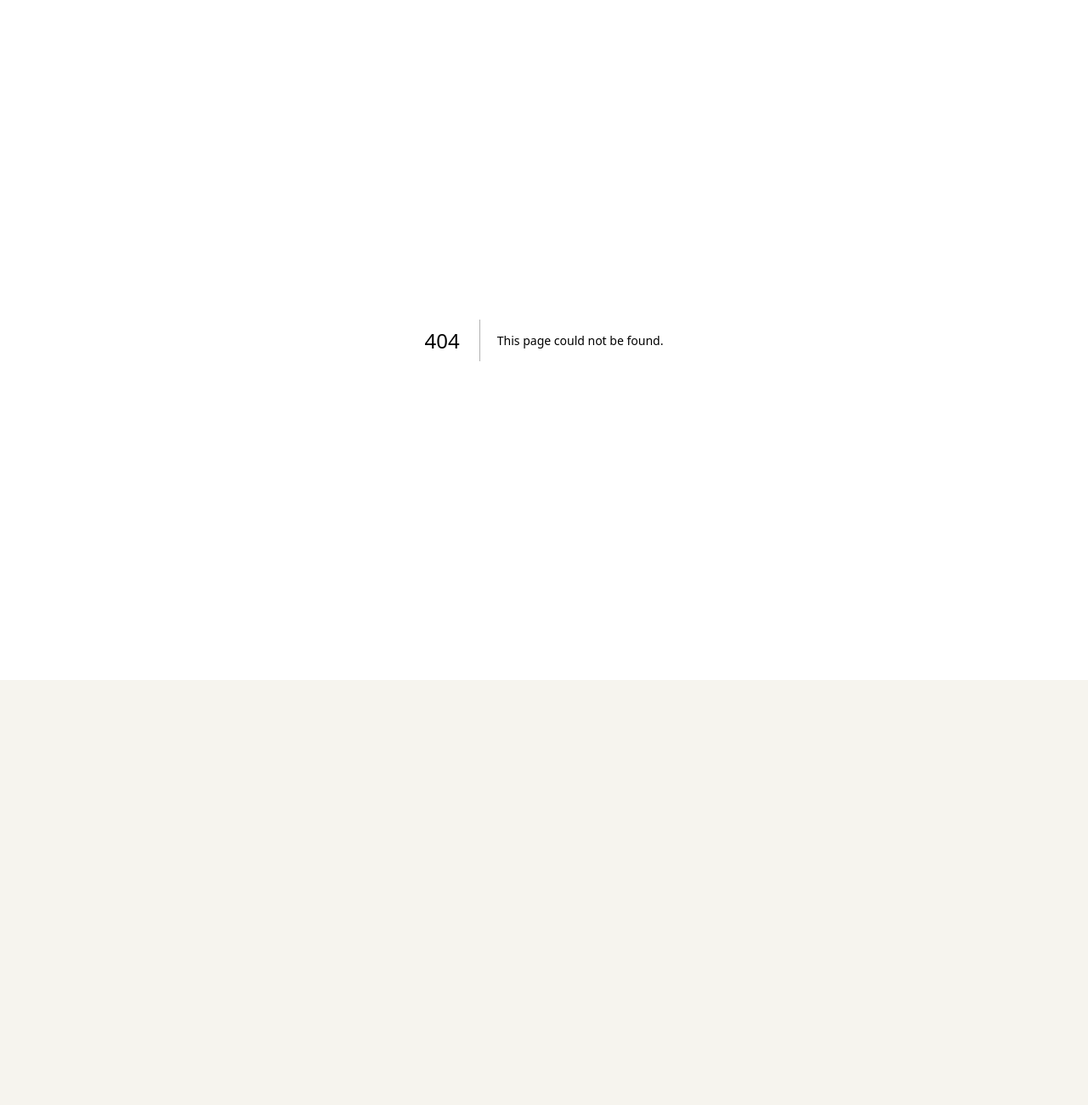
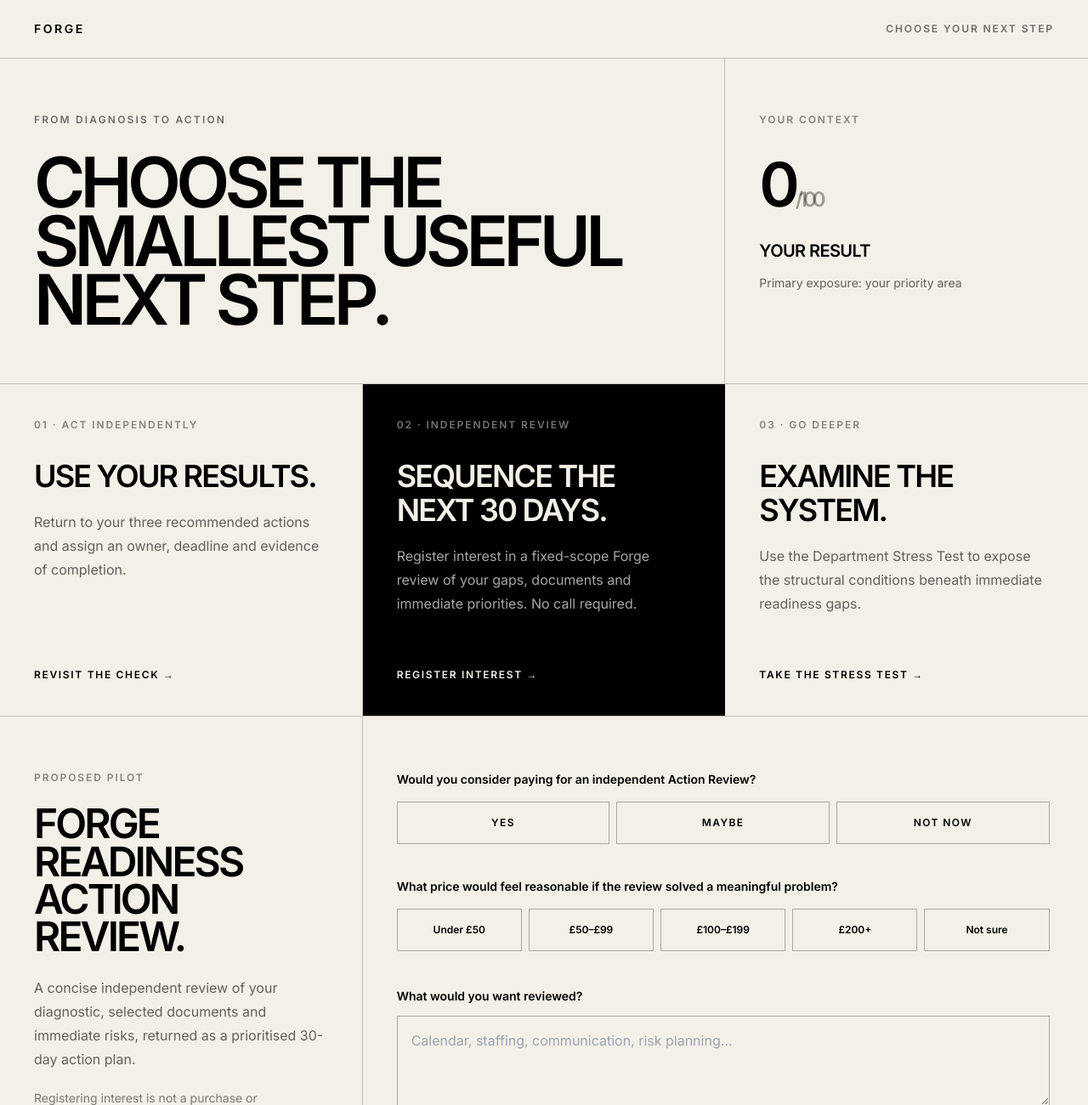
Before and after one commit to TSumerfield/forge-stress-test, a Next.js app: page /next-step in a window 1280 px wide. Before the commit this address had no page. Shown: the top 1300 px of the page at 85% size. Before the commit the page ends 800 px from the top, so only its background shows below. Built offline with nearby package versions, Linux system fonts and the light colour scheme; no server answers.

Commit message:
Add diagnostic next-step offer page

```diff
--- /dev/null
+++ b/app/next-step/page.tsx
@@ -0,0 +1,128 @@
+"use client";
+
+import Link from "next/link";
+import { FormEvent, useEffect, useState } from "react";
+import { supabase } from "../../lib/supabaseClient";
+
+type Context = {
+  score: number | null;
+  profile: string;
+  exposure: string;
+};
+
+const priceOptions = [
+  ["under_50", "Under £50"],
+  ["50_99", "£50–£99"],
+  ["100_199", "£100–£199"],
+  ["200_plus", "£200+"],
+  ["unsure", "Not sure"],
+];
+
+export default function NextStepPage() {
+  const [context, setContext] = useState<Context>({ score: null, profile: "YOUR RESULT", exposure: "your priority area" });
+  const [interestLevel, setInterestLevel] = useState("");
+  const [priceRange, setPriceRange] = useState("");
+  const [reviewFocus, setReviewFocus] = useState("");
+  const [valuableOutcome, setValuableOutcome] = useState("");
+  const [email, setEmail] = useState("");
+  const [status, setStatus] = useState<"idle" | "saving" | "saved" | "error">("idle");
+
+  useEffect(() => {
+    const params = new URLSearchParams(window.location.search);
+    const rawScore = Number(params.get("score"));
+    setContext({
+      score: Number.isFinite(rawScore) && rawScore >= 0 && rawScore <= 100 ? rawScore : null,
+      profile: params.get("profile") || "YOUR RESULT",
+      exposure: params.get("exposure") || "your priority area",
+    });
+  }, []);
+
+  async function submitInterest(event: FormEvent<HTMLFormElement>) {
+    event.preventDefault();
+    if (!interestLevel || !priceRange || status === "saving") return;
+    setStatus("saving");
+
+    const { error } = await supabase.from("action_review_interest").insert([{
+      source_diagnostic: "readiness_check",
+      diagnostic_score: context.score,
+      diagnostic_profile: context.profile,
+      primary_exposure: context.exposure,
+      interest_level: interestLevel,
+      price_range: priceRange,
+      review_focus: reviewFocus.trim() || null,
+      valuable_outcome: valuableOutcome.trim() || null,
+      email: email.trim() || null,
+    }]);
+
+    setStatus(error ? "error" : "saved");
+  }
+
+  return (
+    <main className="min-h-screen bg-[#f3f0e8] text-black">
+      <header className="border-b border-black/20">
+        <div className="mx-auto flex max-w-[1500px] items-center justify-between px-6 py-6 md:px-10">
+          <Link href="/" className="text-sm font-semibold tracking-[0.18em]">FORGE</Link>
+          <span className="text-[10px] font-semibold tracking-[0.16em] text-black/55 md:text-xs">CHOOSE YOUR NEXT STEP</span>
+        </div>
+      </header>
+
+      <section className="border-b border-black/20">
+        <div className="mx-auto grid max-w-[1500px] md:grid-cols-12">
+          <div className="border-b border-black/20 px-6 py-12 md:col-span-8 md:border-b-0 md:border-r md:px-10 md:py-16">
+            <p className="text-xs font-semibold tracking-[0.18em] text-black/55">FROM DIAGNOSIS TO ACTION</p>
+            <h1 className="mt-8 max-w-5xl text-[13vw] font-semibold uppercase leading-[0.84] tracking-[-0.07em] md:text-[6.4vw]">Choose the smallest useful next step.</h1>
+          </div>
+          <aside className="px-6 py-12 md:col-span-4 md:px-10 md:py-16">
+            <p className="text-xs font-semibold tracking-[0.16em] text-black/45">YOUR CONTEXT</p>
+            {context.score !== null && <p className="mt-8 text-7xl font-semibold tracking-[-0.07em]">{context.score}<span className="text-2xl text-black/35">/100</span></p>}
+            <p className="mt-7 text-xl font-semibold uppercase tracking-[-0.03em]">{context.profile}</p>
+            <p className="mt-3 text-sm leading-6 text-black/60">Primary exposure: {context.exposure}</p>
+          </aside>
+        </div>
+      </section>
+
+      <section className="border-b border-black/20">
+        <div className="mx-auto grid max-w-[1500px] lg:grid-cols-3">
+          <article className="flex min-h-[390px] flex-col justify-between border-b border-black/20 p-8 lg:border-b-0 lg:border-r lg:p-10">
+            <div><p className="text-xs font-semibold tracking-[0.16em] text-black/45">01 · ACT INDEPENDENTLY</p><h2 className="mt-8 text-4xl font-semibold uppercase tracking-[-0.05em]">Use your results.</h2><p className="mt-5 leading-7 text-black/60">Return to your three recommended actions and assign an owner, deadline and evidence of completion.</p></div>
+            <Link href="/readiness-check" className="mt-10 text-xs font-semibold tracking-[0.14em]">REVISIT THE CHECK →</Link>
+          </article>
+          <article className="flex min-h-[390px] flex-col justify-between border-b border-black/20 bg-black p-8 text-[#f3f0e8] lg:border-b-0 lg:border-r lg:p-10">
+            <div><p className="text-xs font-semibold tracking-[0.16em] text-white/45">02 · INDEPENDENT REVIEW</p><h2 className="mt-8 text-4xl font-semibold uppercase tracking-[-0.05em]">Sequence the next 30 days.</h2><p className="mt-5 leading-7 text-white/65">Register interest in a fixed-scope Forge review of your gaps, documents and immediate priorities. No call required.</p></div>
+            <a href="#interest" className="mt-10 text-xs font-semibold tracking-[0.14em]">REGISTER INTEREST →</a>
+          </article>
+          <article className="flex min-h-[390px] flex-col justify-between p-8 lg:p-10">
+            <div><p className="text-xs font-semibold tracking-[0.16em] text-black/45">03 · GO DEEPER</p><h2 className="mt-8 text-4xl font-semibold uppercase tracking-[-0.05em]">Examine the system.</h2><p className="mt-5 leading-7 text-black/60">Use the Department Stress Test to expose the structural conditions beneath immediate readiness gaps.</p></div>
+            <Link href="/stress-test" className="mt-10 text-xs font-semibold tracking-[0.14em]">TAKE THE STRESS TEST →</Link>
+          </article>
+        </div>
+      </section>
+
+      <section id="interest" className="border-b border-black/20">
+        <div className="mx-auto grid max-w-[1500px] md:grid-cols-12">
+          <div className="border-b border-black/20 px-6 py-12 md:col-span-4 md:border-b-0 md:border-r md:px-10 md:py-16">
+            <p className="text-xs font-semibold tracking-[0.16em] text-black/45">PROPOSED PILOT</p>
+            <h2 className="mt-6 text-5xl font-semibold uppercase leading-[0.92] tracking-[-0.06em]">Forge Readiness Action Review.</h2>
+            <p className="mt-6 leading-7 text-black/60">A concise independent review of your diagnostic, selected documents and immediate risks, returned as a prioritised 30-day action plan.</p>
+            <p className="mt-5 text-sm leading-6 text-black/50">Registering interest is not a purchase or commitment. It helps determine whether Forge should build this offer.</p>
+          </div>
+          <div className="px-6 py-12 md:col-span-8 md:px-10 md:py-16">
+            {status === "saved" ? (
+              <div className="max-w-2xl border-y border-black py-12"><p className="text-xs font-semibold tracking-[0.16em] text-black/45">INTEREST RECORDED</p><h3 className="mt-5 text-4xl font-semibold uppercase tracking-[-0.05em]">Thank you. No sales call will follow.</h3><p className="mt-5 leading-7 text-black/60">If you supplied an email, Forge may contact you only if the pilot moves forward.</p></div>
+            ) : (
+              <form onSubmit={submitInterest} className="max-w-3xl space-y-10">
+                <fieldset><legend className="text-sm font-semibold">Would you consider paying for an independent Action Review?</legend><div className="mt-4 grid gap-2 sm:grid-cols-3">{[["yes","Yes"],["maybe","Maybe"],["not_now","Not now"]].map(([value,label]) => <button type="button" key={value} onClick={() => setInterestLevel(value)} className={`border px-5 py-4 text-xs font-semibold tracking-[0.12em] ${interestLevel === value ? "bg-black text-white" : "border-black/30"}`}>{label.toUpperCase()}</button>)}</div></fieldset>
+                <fieldset><legend className="text-sm font-semibold">What price would feel reasonable if the review solved a meaningful problem?</legend><div className="mt-4 grid gap-2 sm:grid-cols-5">{priceOptions.map(([value,label]) => <button type="button" key={value} onClick={() => setPriceRange(value)} className={`border px-3 py-4 text-xs font-semibold ${priceRange === value ? "bg-black text-white" : "border-black/30"}`}>{label}</button>)}</div></fieldset>
+                <label className="block"><span className="text-sm font-semibold">What would you want reviewed?</span><textarea value={reviewFocus} onChange={(e) => setReviewFocus(e.target.value)} rows={3} className="mt-3 w-full border border-black/30 bg-transparent p-4 outline-none focus:border-black" placeholder="Calendar, staffing, communication, risk planning…" /></label>
+                <label className="block"><span className="text-sm font-semibold">What outcome would make the review valuable?</span><textarea value={valuableOutcome} onChange={(e) => setValuableOutcome(e.target.value)} rows={3} className="mt-3 w-full border border-black/30 bg-transparent p-4 outline-none focus:border-black" placeholder="A clearer sequence, fewer launch risks, leadership assurance…" /></label>
+                <label className="block"><span className="text-sm font-semibold">Email <span className="font-normal text-black/45">(optional)</span></span><input type="email" value={email} onChange={(e) => setEmail(e.target.value)} className="mt-3 w-full border border-black/30 bg-transparent p-4 outline-none focus:border-black" placeholder="you@school.org" /></label>
+                <button disabled={!interestLevel || !priceRange || status === "saving"} className="bg-black px-7 py-4 text-xs font-semibold tracking-[0.14em] text-white disabled:opacity-30">{status === "saving" ? "SAVING…" : "REGISTER INTEREST →"}</button>
+                {status === "error" && <p className="text-sm text-red-700">Your response could not be saved. Please try again.</p>}
+              </form>
+            )}
+          </div>
+        </div>
+      </section>
+    </main>
+  );
+}
```
